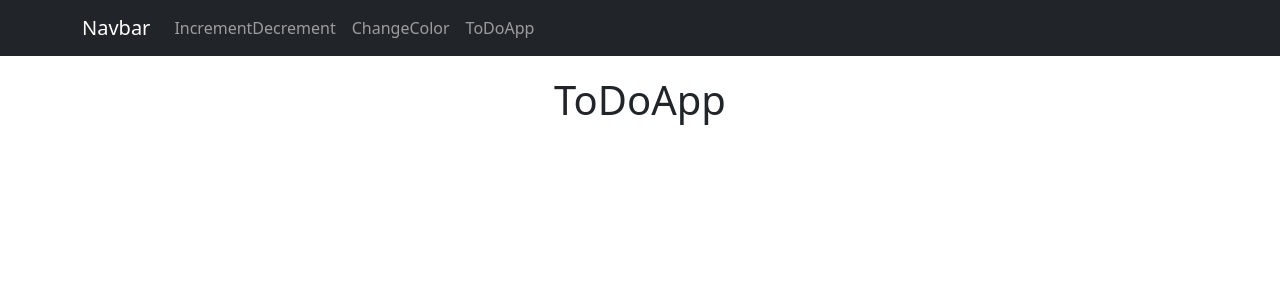
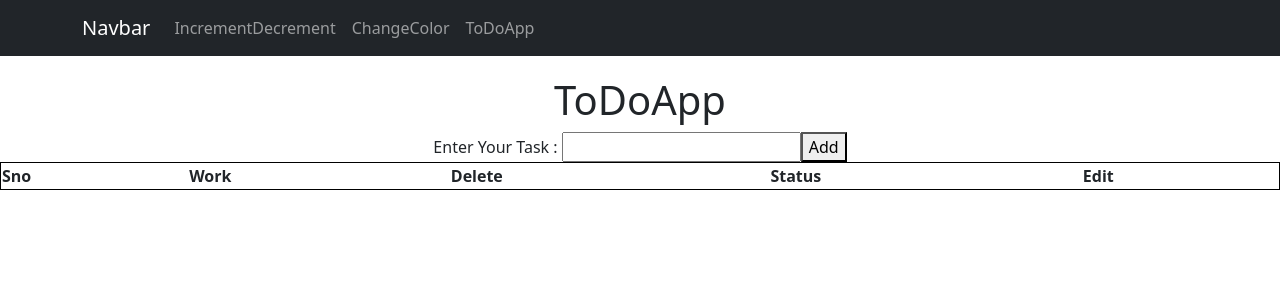
Before and after one commit to Rajankumar9955/Test-React-toolkit, a React (Vite) app in the folder FullToolKit/: page /todoapp in a window 1280 px wide. Shown: the top 300 px of the page. Built offline with nearby package versions, Linux system fonts and the light colour scheme.

Commit message:
add section complete

```diff
--- a/FullToolKit/src/CounterSlice.jsx
+++ b/FullToolKit/src/CounterSlice.jsx
@@ -4,10 +4,11 @@
 import { createSlice } from "@reduxjs/toolkit";
 
 const CouterSlice=createSlice({
-    name:"mycounter",name:"bgcolor",
+    name:"mycounter",name:"bgcolor",name:"todo",
     initialState:{
          cnt:0,
-         color:"pink"
+         color:"pink",
+         task:[]
     },
 
     reducers:{
@@ -26,10 +27,19 @@ const CouterSlice=createSlice({
         changecolor:(state,action)=>{
            console.log(action.payload)
            state.color=action.payload
+        },
+        addTask:(state,action)=>{
+            state.task.push(action.payload)
+        },
+        recDelete:(state,action)=>{
+           state.task=state.task.filter(item=>item.id!=action.payload)
+        },
+        taskComplete:(state,action)=>{
+
         }
     }
 
 
 })
 export default CouterSlice.reducer;
-export const {increment,decrement,changecolor}=CouterSlice.actions;
+export const {increment,decrement,changecolor,addTask,recDelete}=CouterSlice.actions;
--- a/FullToolKit/src/ToDoApp.jsx
+++ b/FullToolKit/src/ToDoApp.jsx
@@ -1,13 +1,54 @@
 
-
+import { useSelector,useDispatch } from "react-redux";
+import { useState } from "react";
+import  {addTask, recDelete} from "./CounterSlice"
 
 const ToDoApp=()=>{
+    const [txtval,setTxtval]=useState("");
+    const mydata=useSelector((state)=>state.todo.task)
+    const mydis=useDispatch();
+
+    console.log(mydata)
+
+    let sno=0;
+    const delTask=(id)=>{
+        mydis(recDelete(id))
+    }
+    const ans=mydata.map((key)=>{
+        sno++;
+        return(
+            <>
+              <tr>
+                   <td>{sno}</td>
+                   <td>
+                      {key.data}
+                   </td>
+                   <td><button onClick={()=>{delTask(key.id)}}>Delete</button></td>
+              </tr>
+            </>
+        )
+    })
+
     return(
         <>
 
         <div align="center" style={{marginTop:"20px"}}>
             <h1>ToDoApp</h1>
+            Enter Your Task : <input type="text" value={txtval} onChange={(e)=>{setTxtval(e.target.value)}}/>
+
+            <button onClick={()=>{mydis(addTask({id:Date.now(),data:txtval}))}}>Add</button>
+
         </div>
+        <table border="2px" style={{width:"100%",gap:"10px",border:"1px solid black"}}>
+            <tr style={{border:"1px solid black"}}>
+                <th >Sno</th>
+                <th>Work</th>
+                <th>Delete</th>
+                <th>Status</th>
+                <th>Edit</th>
+            </tr>
+            {ans}
+        </table>
 
         </>
     )
--- a/FullToolKit/src/store.jsx
+++ b/FullToolKit/src/store.jsx
@@ -4,10 +4,12 @@
 import { configureStore } from "@reduxjs/toolkit";
 import CntReducer from "./CounterSlice"
 import ChangeBgColor from "./CounterSlice"
+import Todolist from "./CounterSlice"
 const store=configureStore({
         reducer:{
             mycounter:CntReducer,
             bgcolor:ChangeBgColor,
+            todo:Todolist
 
         },
 
```
